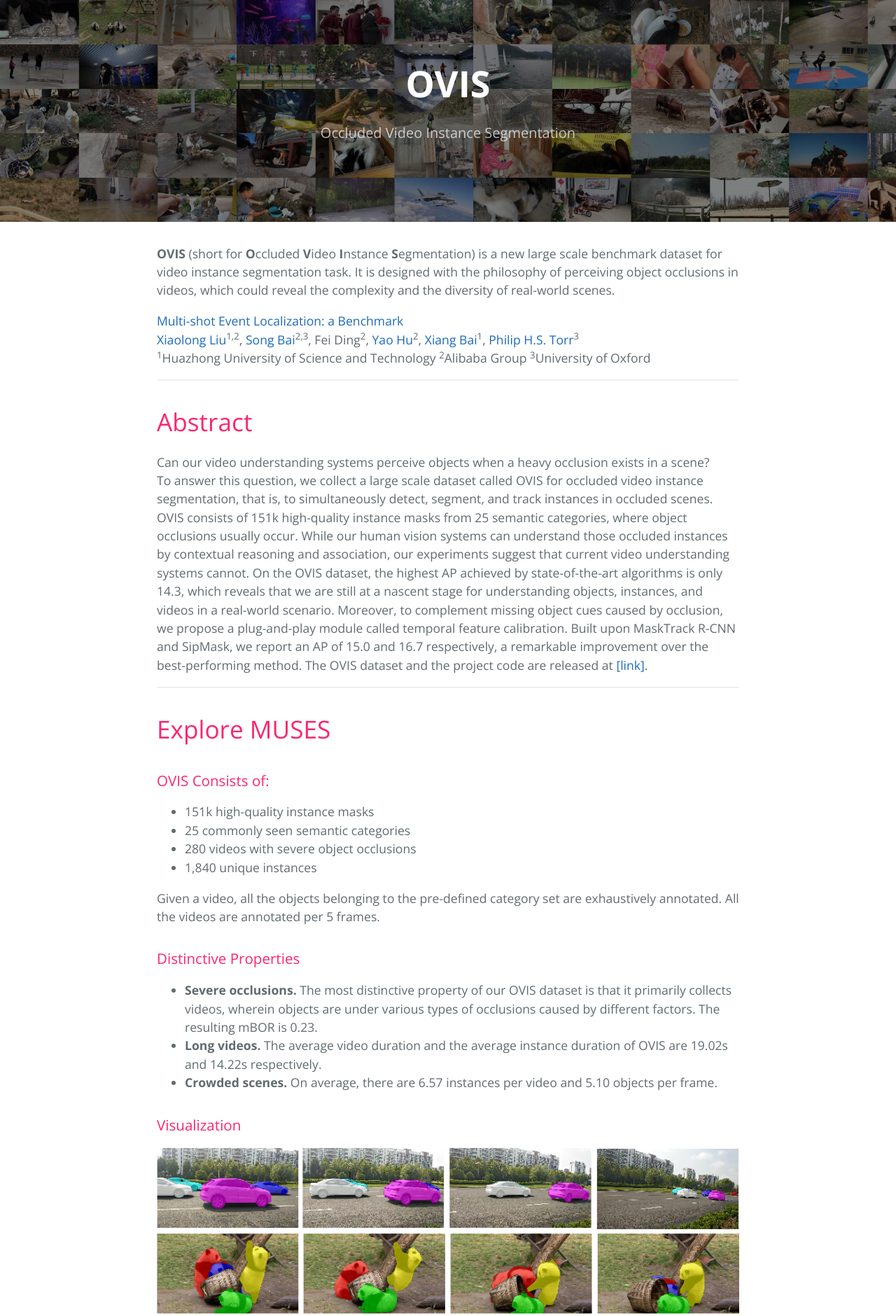
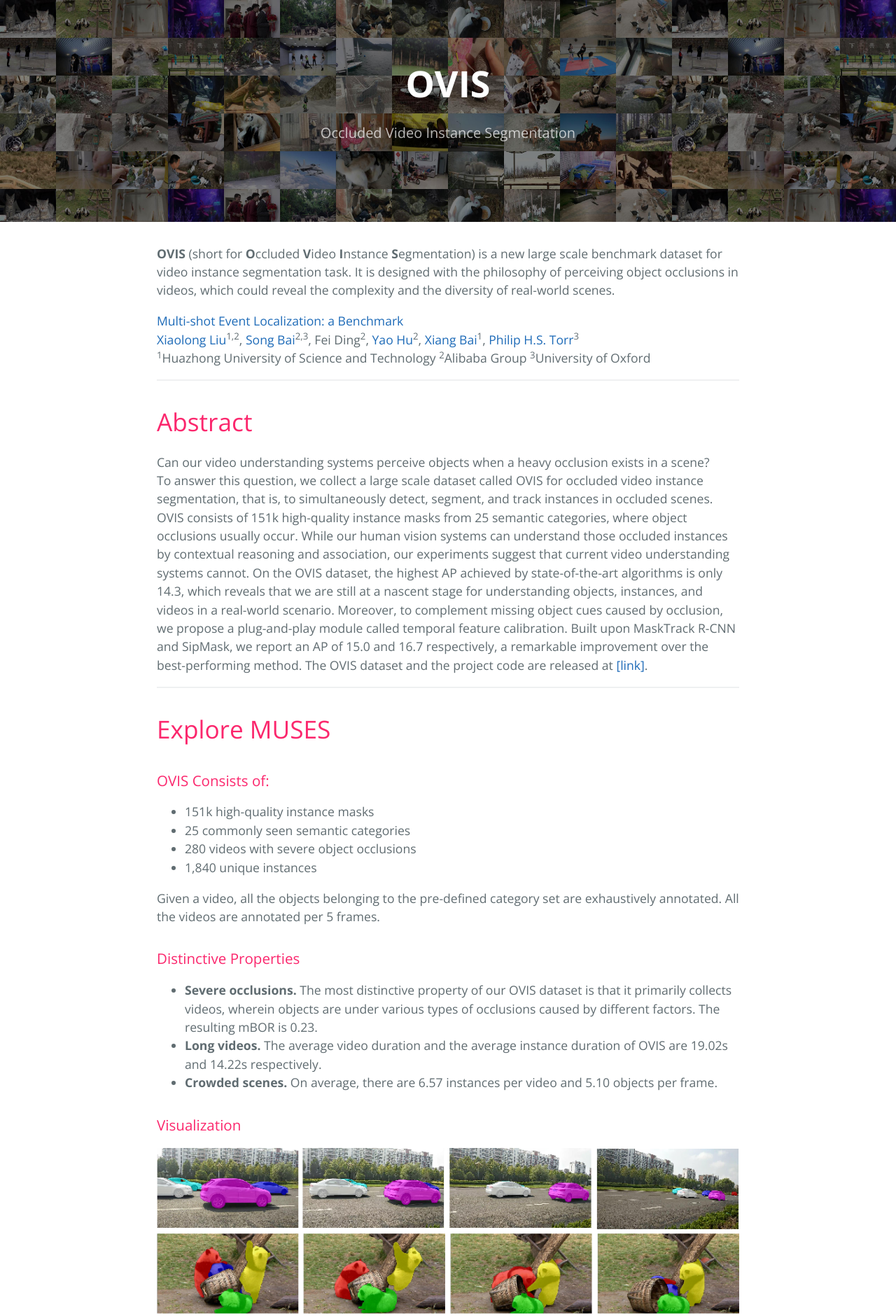
Before and after one commit to qjy981010/OVIS, a Jekyll site: the page built from index.md, in a window 1280 px wide. Shown: the top 1880 px of the page at 70% size. Built offline with Jekyll 4.4.1, drawn with Linux system fonts in a browser that asks for light colours.

Commit message:
banner_new

```diff
--- a/_sass/jekyll-theme-cayman.scss
+++ b/_sass/jekyll-theme-cayman.scss
@@ -110,7 +110,8 @@ a {
   text-align: center;
   background-color: $header-bg-color;
   background-image: url("banner_new.jpg");
-  background-size: cover;
+  // height: 270px;
+  background-size: 960px 270px;
   // background-image: url("banner3.jpg");
   // linear-gradient(120deg, $header-bg-color-secondary, $header-bg-color);
 
```
